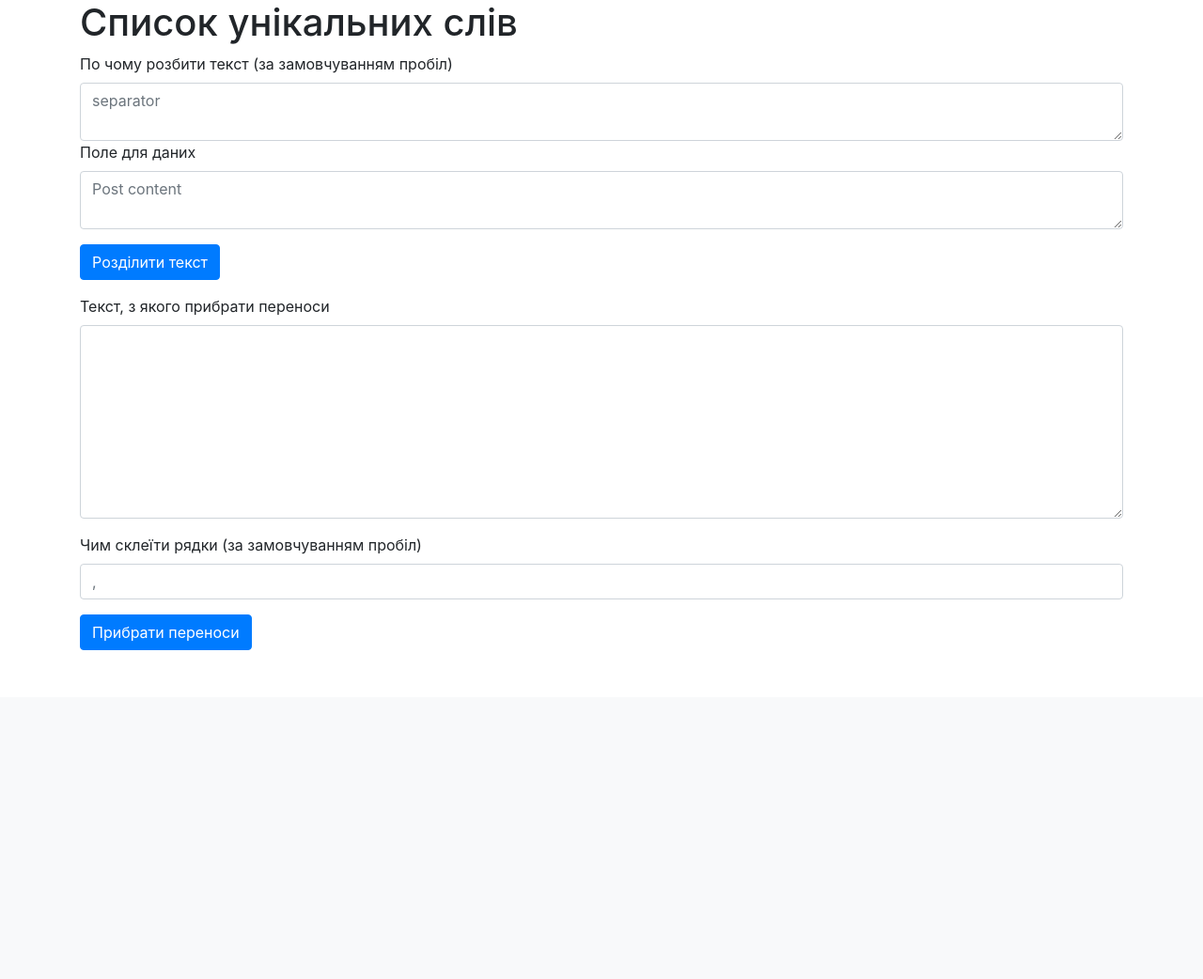
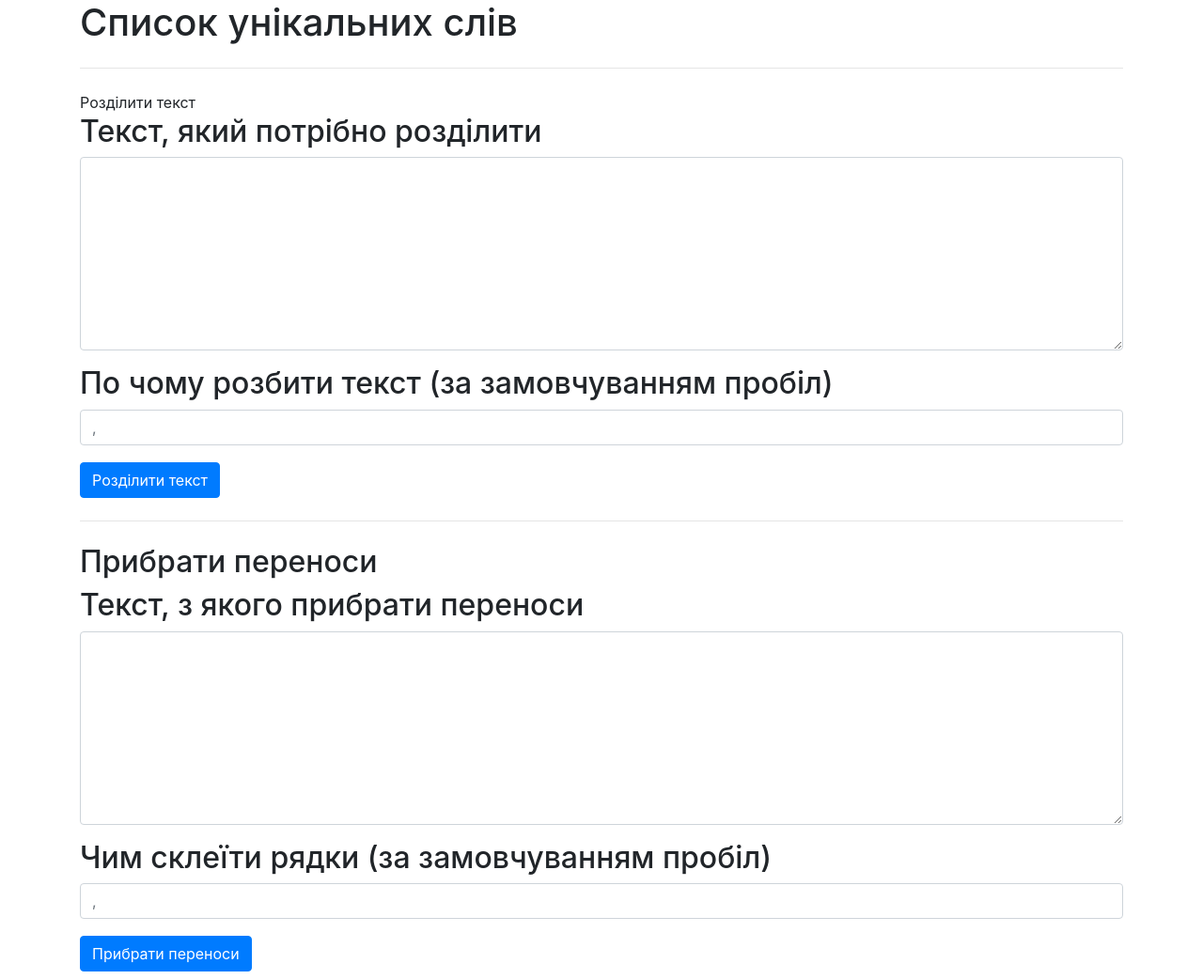
Before and after one commit to camingout/word-list, a Python web app: template templates/index.html in a window 1280 px wide. Shown: the part 58-1100 px from the top of the page at 94% size. Before the commit the page ends 750 px from the top, so only its background shows below. Run offline with Jinja, Linux system fonts and the light colour scheme; the template is opened without the code that fills it, so the values that code supplies are empty; some libraries are stand-ins or nearby versions.

Commit message:
Refactor index.html for improved form structure

```diff
--- a/templates/index.html
+++ b/templates/index.html
@@ -2,21 +2,19 @@
 
 {% block content %}
 <h1>{% block title %} Список унікальних слів {% endblock %}</h1>
-
-<form action = "/result" method = "POST">
-<form method="post">
+<hr class="my-4"> Розділити текст <h2>
+<form action="{{ url_for('final') }}" method="post">
+    <div class="form-group">
+        <label for="split-content">Текст, який потрібно розділити</label>
+        <textarea name="content" id="split-content" class="form-control" rows="8"></textarea>
+    </div>
     <div class="form-group">
         <label for="separator">По чому розбити текст (за замовчуванням пробіл)</label>
-        <textarea name="separator" placeholder="separator"
-                  class="form-control">{{ request.form['separator'] }}</textarea>
-        <label for="content">Поле для даних</label>
-        <textarea name="content" placeholder="Post content"
-                  class="form-control">{{ request.form['content'] }}</textarea>
+        <input type="text" name="separator" id="separator" class="form-control" placeholder=",">
     </div>
-    <div class="form-group">
-        <button type="submit" class="btn btn-primary">Розділити текст</button>
-    </div>
+    <button type="submit" class="btn btn-primary">Розділити текст</button>
 </form>
+<hr class="my-4"> Прибрати переноси <h2>
 
 <form action="{{ url_for('join_text') }}" method="post">
     <div class="form-group">
```
